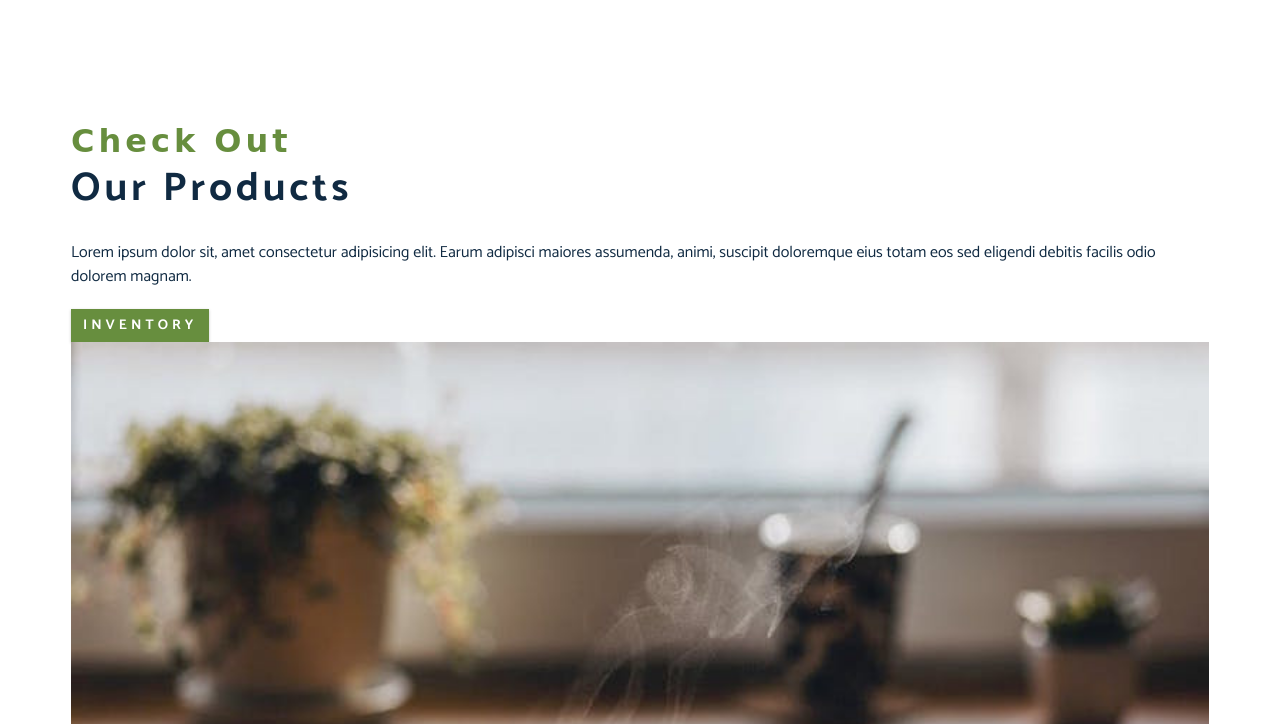
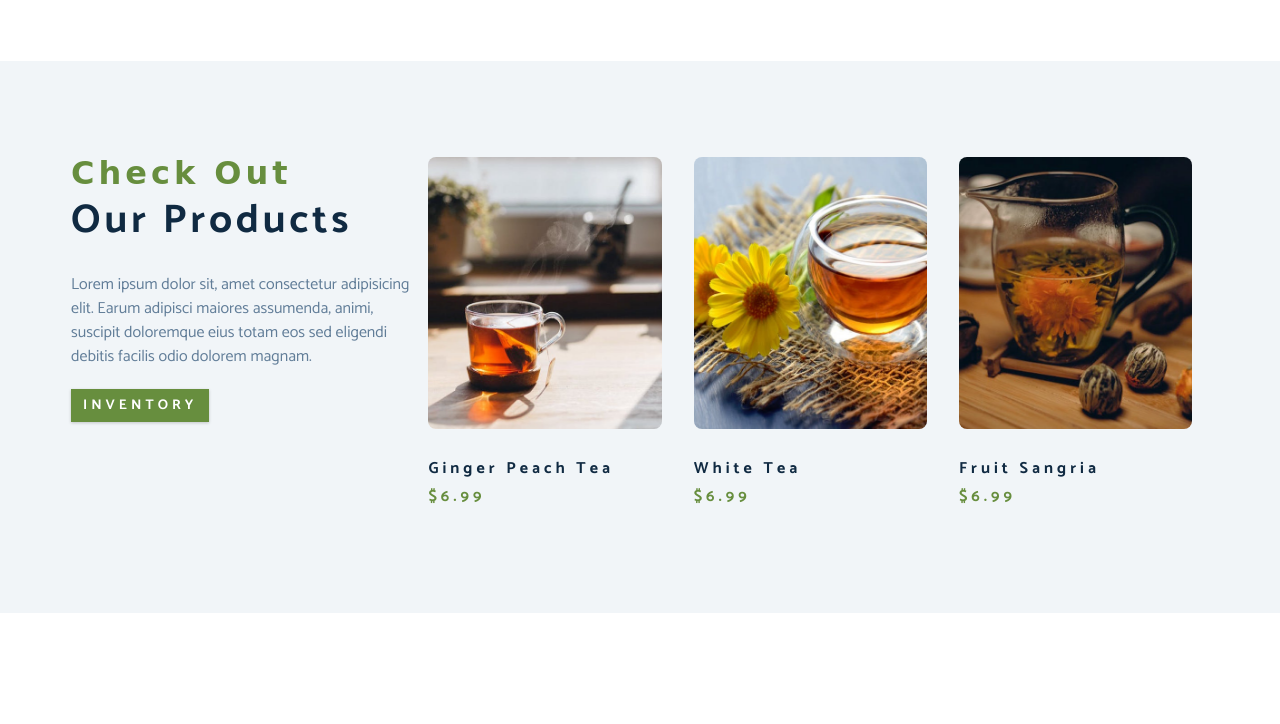
Before and after one commit to Farahcodes/tea-station, a plain HTML site: page index.html in a window 1280 px wide. Shown: the part 1516-2240 px from the top of the page. After the commit the page ends 2129 px from the top, so only its background shows below. Drawn offline with Linux system fonts and the light colour scheme; a web font is replaced by a local one.

Commit message:
products css

```diff
--- a/css/styles.css
+++ b/css/styles.css
@@ -264,3 +264,57 @@ About
     padding-left: 2rem;
   }
 }
+/*
+===============
+Products
+===============
+*/
+.products{
+  background: var(--clr-grey-10);
+}
+.products article{
+  padding: 2rem 0;
+}
+.product-text{
+  color: var(--clr-grey-5);
+  max-width: 26rem;
+}
+.product{
+  margin-bottom: 2rem;
+}
+.product-img{
+  border-radius: var(--radius);
+  margin-bottom: 2rem;
+  height: 17rem;
+  object-fit: cover;
+}
+.product-price{
+  color: var(--clr-primary);
+}
+@media screen and (min-width:768px){
+  .product{
+    float: left;
+    width: 50%;
+    padding-right:2rem;
+  }
+}
+@media screen and (min-width:992px){
+  .product{
+    width: 33.3%;
+  }
+}
+
+@media screen and (min-width:1200px){
+  .products-info{
+    float: left;
+    width: 30%;
+  }
+  .products-inventory{
+    float: left;
+    width: 70%;
+  }
+.product{
+  margin-bottom: 0;
+  padding: 0 1rem;
+}
+}
```
Also changed, not shown: index.html (+0 -3 lines).
